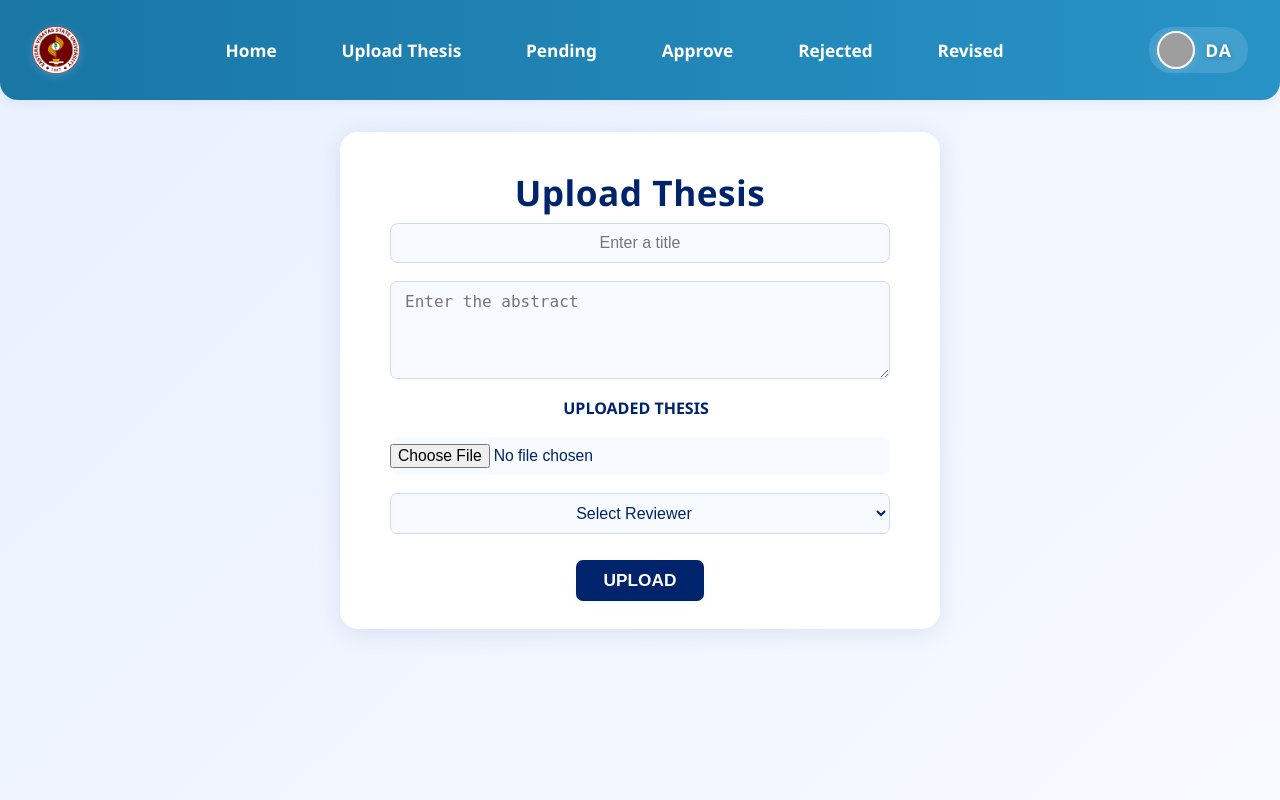
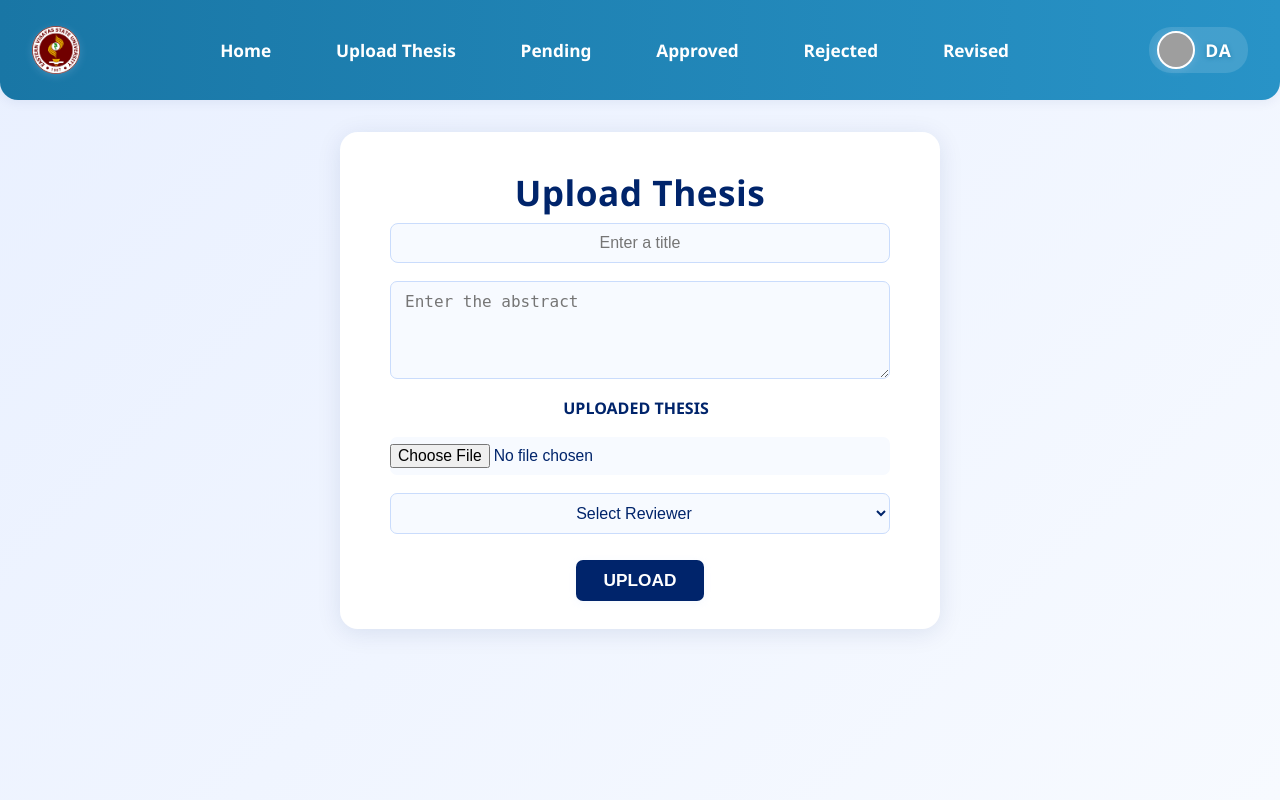
Before and after one commit to kenox28/Thesis_Repository, a PHP site: page /views/student/upload.php in a window 1280 px wide. Run offline with PHP 8.4, Linux system fonts and the light colour scheme; a user stored in the database is signed in; data comes from the database, SQL or seed files in the repository; some libraries are stand-ins or nearby versions; grey boxes are pictures that could not be loaded.

Commit message:
correction lmao

```diff
--- a/views/student/approve_thesis.php
+++ b/views/student/approve_thesis.php
@@ -213,7 +213,7 @@ $profileImg = (isset($_SESSION['profileImg']) && !empty($_SESSION['profileImg'])
             <a href="public_repo.php">Home</a>
             <a href="upload.php">Upload Thesis</a>
             <a href="homepage.php">Pending</a>
-            <a href="approve_thesis.php">Approve</a>
+            <a href="approve_thesis.php">Approved</a>
             <a href="rejectpage.php">Rejected</a>
             <a href="revisepage.php">Revised</a>
 
--- a/views/student/homepage.php
+++ b/views/student/homepage.php
@@ -219,7 +219,7 @@ $profileImg = (isset($_SESSION['profileImg']) && !empty($_SESSION['profileImg'])
 					<a href="public_repo.php">Home</a>
 					<a href="upload.php">Upload Thesis</a>
 					<a href="homepage.php">Pending</a>
-					<a href="approve_thesis.php">Approve</a>
+					<a href="approve_thesis.php">Approved</a>
 					<a href="rejectpage.php">Rejected</a>
 					<a href="revisepage.php">Revised</a>
 
--- a/views/student/public_repo.php
+++ b/views/student/public_repo.php
@@ -213,7 +213,7 @@ $profileImg = (isset($_SESSION['profileImg']) && !empty($_SESSION['profileImg'])
 					<a href="public_repo.php">Home</a>
 					<a href="upload.php">Upload Thesis</a>
 					<a href="homepage.php">Pending</a>
-					<a href="approve_thesis.php">Approve</a>
+					<a href="approve_thesis.php">Approved</a>
 					<a href="rejectpage.php">Rejected</a>
 					<a href="revisepage.php">Revised</a>
 				</div>
--- a/views/student/rejectpage.php
+++ b/views/student/rejectpage.php
@@ -149,7 +149,7 @@ $profileImg = (isset($_SESSION['profileImg']) && !empty($_SESSION['profileImg'])
                 <a href="public_repo.php">Home</a>
                 <a href="upload.php">Upload Thesis</a>
                 <a href="homepage.php">Pending</a>
-                <a href="approve_thesis.php">Approve</a>
+                <a href="approve_thesis.php">Approved</a>
                 <a href="rejectpage.php">Rejected</a>
                 <a href="revisepage.php">Revised</a>
 
--- a/views/student/revise_history.php
+++ b/views/student/revise_history.php
@@ -124,7 +124,7 @@ $profileImg = (isset($_SESSION['profileImg']) && !empty($_SESSION['profileImg'])
                 <a href="public_repo.php">Home</a>
                 <a href="upload.php">Upload Thesis</a>
                 <a href="homepage.php">Pending</a>
-                <a href="approve_thesis.php">Approve</a>
+                <a href="approve_thesis.php">Approved</a>
                 <a href="rejectpage.php">Rejected</a>
                 <a href="revisepage.php">Revised</a>
             </div>
--- a/views/student/revisepage.php
+++ b/views/student/revisepage.php
@@ -316,10 +316,9 @@ $profileImg = (isset($_SESSION['profileImg']) && !empty($_SESSION['profileImg'])
             </div>
             <div class="nav-links">
             <a href="public_repo.php">Home</a>
+            <a href="upload.php">Upload Thesis</a>
             <a href="homepage.php">Pending</a>
-                <a href="upload.php">Upload Thesis</a>
-
-    <a href="approve_thesis.php">Approve</a>
+    <a href="approve_thesis.php">Approved</a>
     <a href="rejectpage.php">Rejected</a>
     <a href="revisepage.php">Revised</a>
             </div>
--- a/views/student/upload.php
+++ b/views/student/upload.php
@@ -7,7 +7,7 @@ $profileImg = (isset($_SESSION['profileImg']) && !empty($_SESSION['profileImg'])
 	<head>
 		<meta charset="UTF-8" />
 		<meta name="viewport" content="width=device-width, initial-scale=1.0" />
-		<title>Document</title>
+		<title>Upload Thesis</title>
 		<script src="https://cdn.jsdelivr.net/npm/sweetalert2@11"></script>
 		<link rel="stylesheet" href="../../assets/css/homepage.css" />
 	</head>
@@ -22,7 +22,7 @@ $profileImg = (isset($_SESSION['profileImg']) && !empty($_SESSION['profileImg'])
 				<a href="public_repo.php">Home</a>
                     <a href="upload.php">Upload Thesis</a>
 					<a href="homepage.php">Pending</a>
-                    <a href="approve_thesis.php">Approve</a>
+                    <a href="approve_thesis.php">Approved</a>
 					<a href="rejectpage.php">Rejected</a>
 					<a href="revisepage.php">Revised</a>
 				</div>
```
Also changed, not shown: assets/ImageProfile/IMG_3271.JPG (added).
